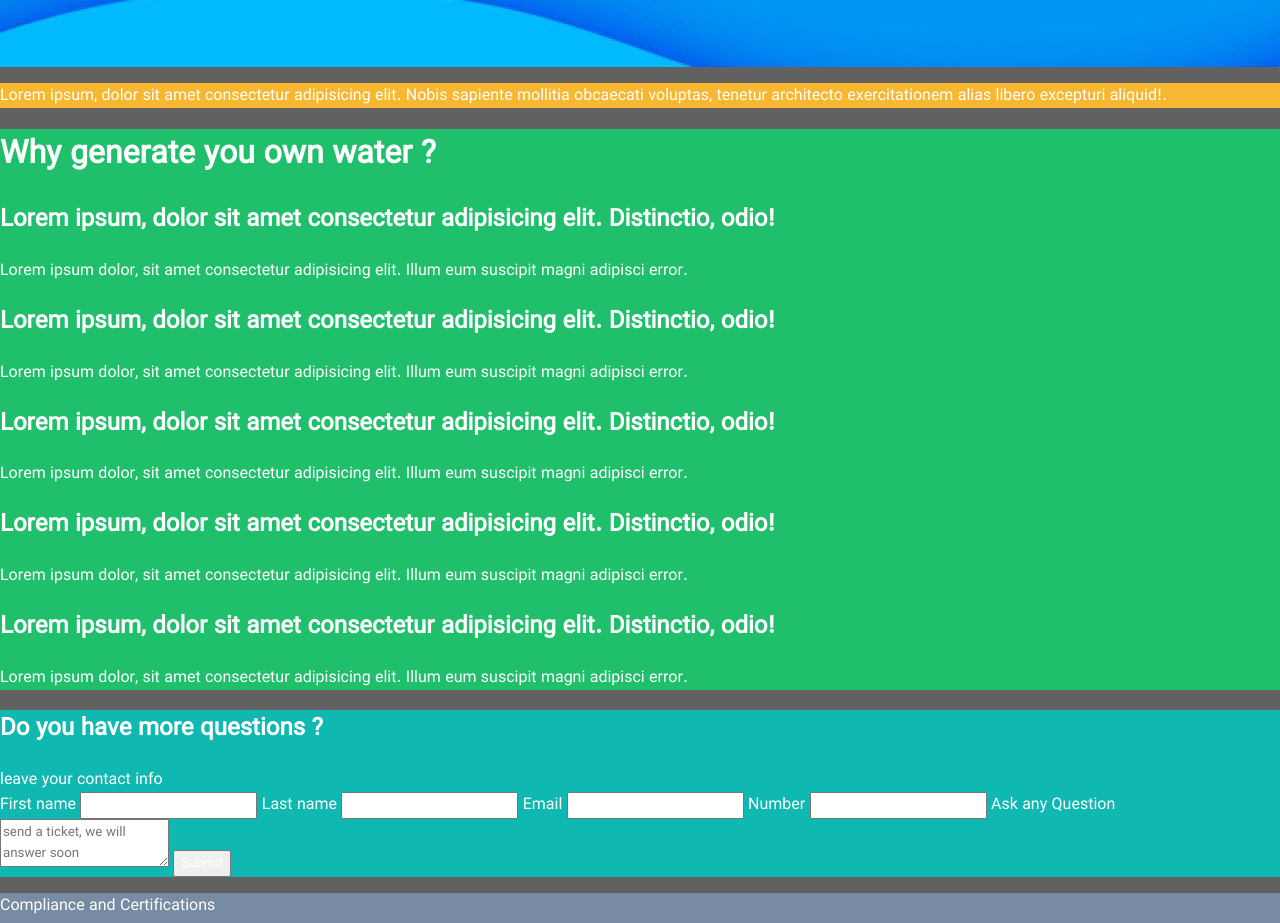
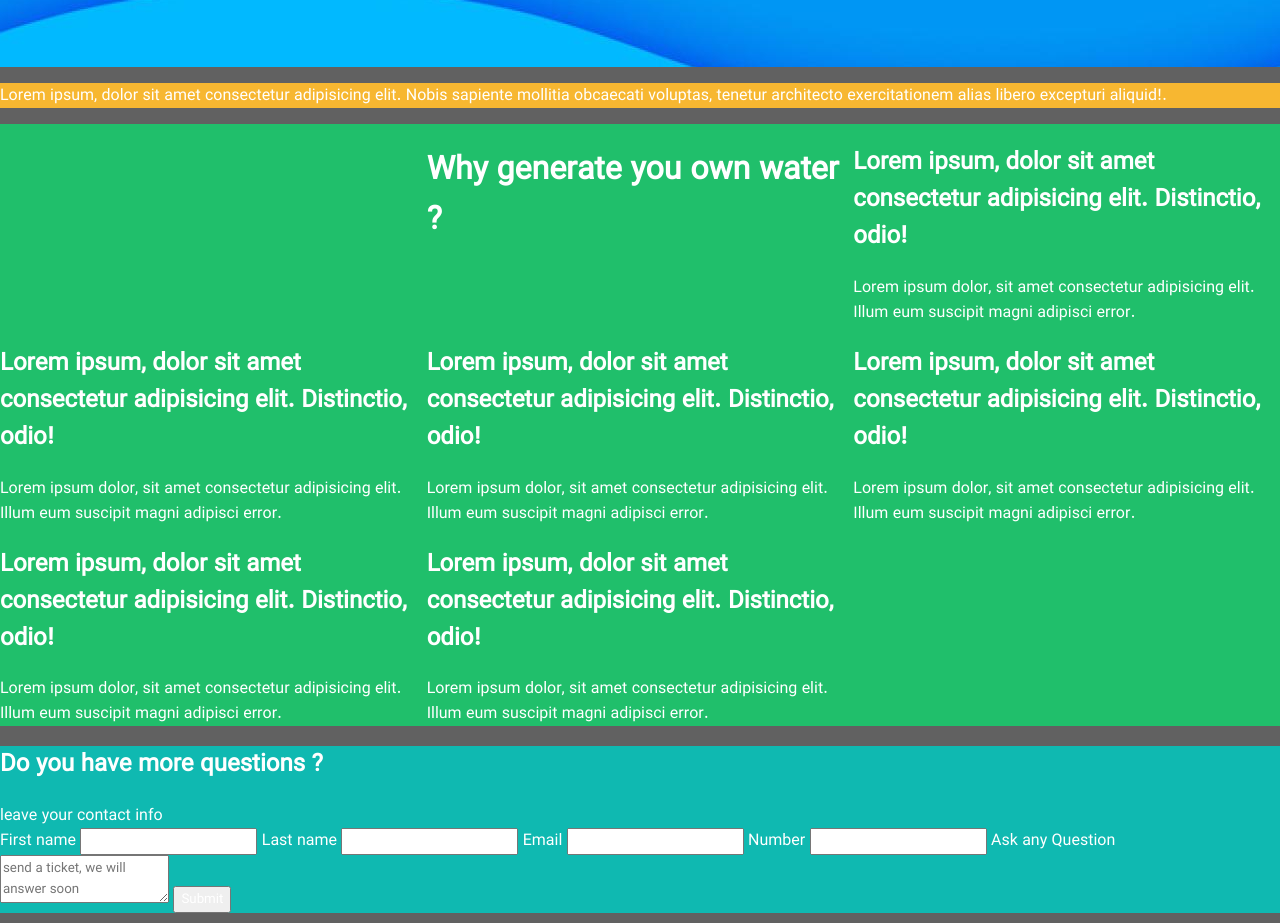
Before and after one commit to mMicro-dev/AWG-IUT, a plain HTML site: page web/Front/AWG neo/html/index.html in a window 1280 px wide. Shown: the part 800-1723 px from the top of the page. Drawn offline with Linux system fonts and the light colour scheme.

Commit message:
before shit

```diff
--- a/web/Front/AWG neo/css/style.css
+++ b/web/Front/AWG neo/css/style.css
@@ -123,8 +123,12 @@ body {
 
 .why{
     background-color: #20bf6b;
+    display: grid;
+    grid-template-columns: repeat(3,1fr);
 
-
+}
+.question{
+    grid-column: 2;
 }
 
 .more-question-box{
--- a/web/Front/AWG neo/html/index.html
+++ b/web/Front/AWG neo/html/index.html
@@ -93,23 +93,27 @@
                 </div>
                 <div class="why">
                     <h1 class="question">Why generate you own water ?</h1>
-                    <span>
+                    <span class="why-element element1">
                         <h2 class="answer">Lorem ipsum, dolor sit amet consectetur adipisicing elit. Distinctio, odio!</h2>
                         Lorem ipsum dolor, sit amet consectetur adipisicing elit. Illum eum suscipit magni adipisci error.
                     </span>
-                    <span>
+                    <span class="why-element element2">
                         <h2 class="answer">Lorem ipsum, dolor sit amet consectetur adipisicing elit. Distinctio, odio!</h2>
                         Lorem ipsum dolor, sit amet consectetur adipisicing elit. Illum eum suscipit magni adipisci error.
                     </span>
-                    <span>
+                    <span class="why-element element3">
                         <h2 class="answer">Lorem ipsum, dolor sit amet consectetur adipisicing elit. Distinctio, odio!</h2>
                         Lorem ipsum dolor, sit amet consectetur adipisicing elit. Illum eum suscipit magni adipisci error.
                     </span>
-                    <span>
+                    <span class="why-element element4">
                         <h2 class="answer">Lorem ipsum, dolor sit amet consectetur adipisicing elit. Distinctio, odio!</h2>
                         Lorem ipsum dolor, sit amet consectetur adipisicing elit. Illum eum suscipit magni adipisci error.
                     </span>
-                    <span>
+                    <span class="why-element element5">
+                        <h2 class="answer">Lorem ipsum, dolor sit amet consectetur adipisicing elit. Distinctio, odio!</h2>
+                        Lorem ipsum dolor, sit amet consectetur adipisicing elit. Illum eum suscipit magni adipisci error.
+                    </span>
+                    <span class="why-element element6">
                         <h2 class="answer">Lorem ipsum, dolor sit amet consectetur adipisicing elit. Distinctio, odio!</h2>
                         Lorem ipsum dolor, sit amet consectetur adipisicing elit. Illum eum suscipit magni adipisci error.
                     </span>
```
